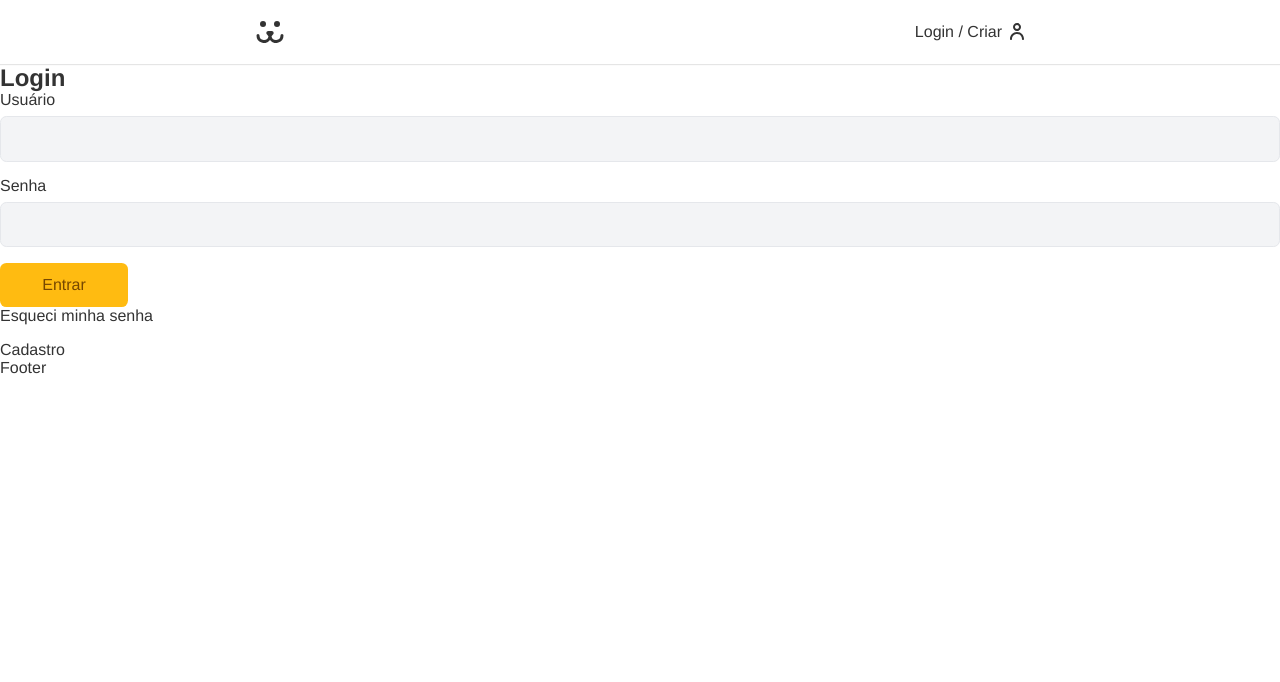
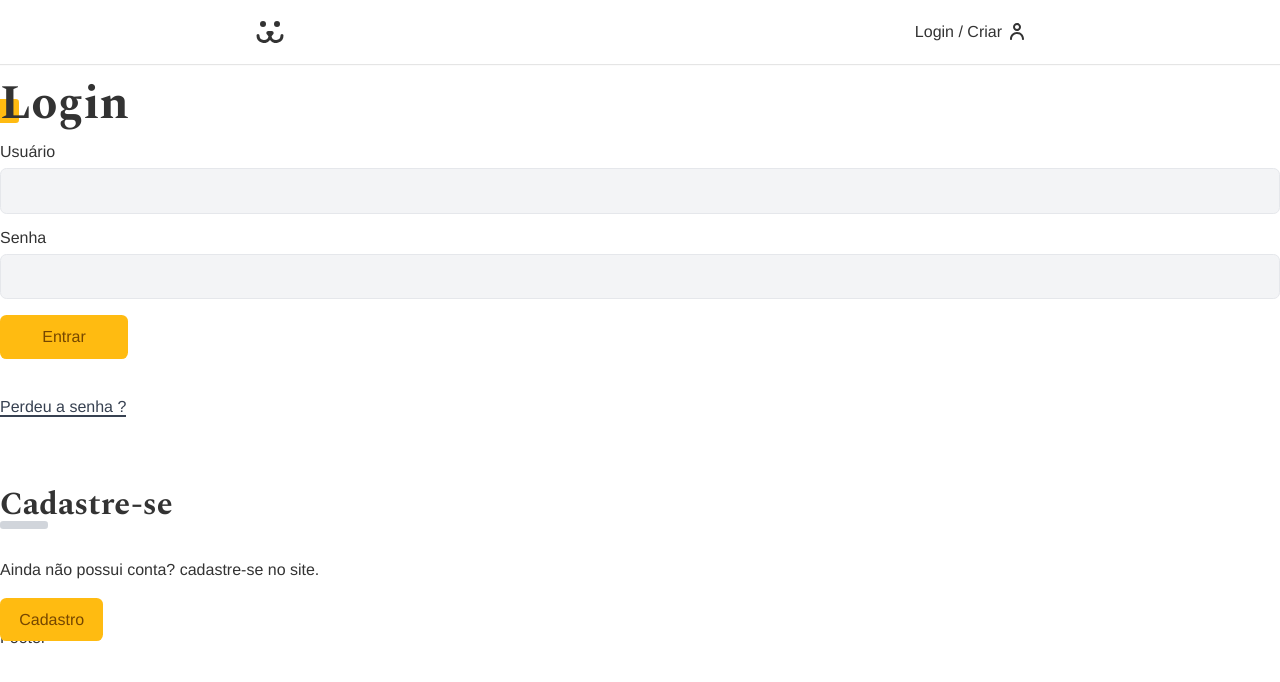
Before and after one commit to leeocoder/dogs, a React (Vite) app: page /login in a window 1280 px wide. Shown: the top 682 px of the page. Built offline with nearby package versions, Linux system fonts and the light colour scheme.

Commit message:
feat: login

```diff
--- a/src/@types/api.ts
+++ b/src/@types/api.ts
@@ -13,6 +13,18 @@ export function TOKEN_POST(body: any) {
   };
 }
 
+export function TOKEN_VALIDATE_POST(token: string) {
+  return {
+    url: `${baseURL}/jwt-auth/v1/token/validate`,
+    options: {
+      method: 'POST',
+      headers: {
+        Authorization: `Bearer ${token}`,
+      },
+    },
+  };
+}
+
 export function USER_GET(token: string) {
   return {
     url: `${baseURL}/api/user`,
--- a/src/App.css
+++ b/src/App.css
@@ -1,3 +1,5 @@
+@import url('https://fonts.googleapis.com/css2?family=Spectral:wght@400;700&display=swap');
+
 :root {
   --yellow-50: #fffbeb;
   --yellow-100: #fff4c6;
@@ -77,6 +79,12 @@ img {
   max-width: 100%;
 }
 
+small.errorMessage {
+  font-size: 0.875rem;
+  color: var(--red-500);
+  margin: 1rem 0;
+}
+
 button,
 input {
   display: block;
@@ -90,3 +98,38 @@ input {
   padding: 0 1rem;
   margin: 0 auto;
 }
+
+.title {
+  font-family: var(--type-second);
+  line-height: 1;
+  font-size: 3rem;
+  margin: 1rem 0;
+  position: relative;
+  z-index: 1;
+}
+
+.title::after {
+  content: '';
+  display: block;
+  width: 1.5rem;
+  height: 1.5rem;
+  background: var(--yellow-400);
+  position: absolute;
+  bottom: 5px;
+  left: -5px;
+  border-radius: 0.2rem;
+  z-index: -1;
+}
+
+.animateLeft {
+  opacity: 0;
+  transform: translateX(-20px);
+  animation: animeLeft 0.3s forwards;
+}
+
+@keyframes animeLeft {
+  to {
+    opacity: 1;
+    transform: initial;
+  }
+}
--- a/src/Components/From/Input/index.tsx
+++ b/src/Components/Form/Input/index.tsx
@@ -1,5 +1,6 @@
 import React from 'react';
 import './input.css';
+import Error from '../../../Helpers/Error';
 
 type Props = {
   label: string;
@@ -29,7 +30,7 @@ function Input({ label, type, name, value, onChange, error, onBlur }: Props) {
         onBlur={onBlur}
         value={value}
       />
-      {error && <small className='error'>{error}</small>}
+      <Error error={error} />
     </div>
   );
 }
--- a/src/Components/Login/index.tsx
+++ b/src/Components/Login/index.tsx
@@ -1,11 +1,16 @@
-import { Route, Routes } from 'react-router-dom';
+import { Navigate, Route, Routes } from 'react-router-dom';
 
 import LoginCreate from '../LoginCreate';
 import LoginForm from '../LoginForm/LoginForm';
 import LoginPasswordLost from '../LoginPasswordLost';
 import LoginPasswordReset from '../LoginPasswordReset';
+import { UserContext } from '../../contexts/UserContext';
+import React from 'react';
 
 const Login = () => {
+  [];
+  const { isLoggedIn } = React.useContext(UserContext);
+  if (isLoggedIn) return <Navigate to='/conta' />;
   return (
     <div>
       <Routes>
--- a/src/Components/LoginForm/LoginForm.tsx
+++ b/src/Components/LoginForm/LoginForm.tsx
@@ -3,14 +3,18 @@ import { Link } from 'react-router-dom';
 
 import { UserContext } from '../../contexts/UserContext';
 import useForm from '../../Hooks/useForm';
-import Button from '../From/Button';
-import Input from '../From/Input';
+import Button from '../Form/Button';
+import Input from '../Form/Input';
+import Error from '../../Helpers/Error';
+
+import './login.css';
+import '../Form/Button/button.css';
 
 function LoginForm() {
   const username = useForm();
   const password = useForm();
 
-  const { userLogin } = React.useContext(UserContext);
+  const { userLogin, error, loading } = React.useContext(UserContext);
 
   const handleSubmit = async (event: FormEvent<HTMLFormElement>) => {
     event.preventDefault();
@@ -20,11 +24,11 @@ function LoginForm() {
   };
 
   return (
-    <section>
-      <h1>Login</h1>
+    <section className='animateLeft'>
+      <h1 className='title'>Login</h1>
       <form
-        action=''
         onSubmit={handleSubmit}
+        className='form'
       >
         <Input
           label='Usuário'
@@ -38,10 +42,29 @@ function LoginForm() {
           name='password'
           {...password}
         />
-        <Button>Entrar</Button>
-        <Link to='/login/esqueci-senha'>Esqueci minha senha</Link>
+        {loading ? (
+          <Button disabled>Carregando...</Button>
+        ) : (
+          <Button>Entrar</Button>
+        )}
+        <Error error={error} />
       </form>
-      <Link to='/login/criar'>Cadastro</Link>
+      <Link
+        className='perdeu'
+        to='/login/perdeu'
+      >
+        Perdeu a senha ?
+      </Link>
+      <div className='cadastro'>
+        <h2 className='subtitle'>Cadastre-se</h2>
+        <p>Ainda não possui conta? cadastre-se no site.</p>
+        <Link
+          className='button'
+          to='/login/criar'
+        >
+          Cadastro
+        </Link>
+      </div>
     </section>
   );
 }
--- /dev/null
+++ b/src/Components/LoginForm/login.css
@@ -0,0 +1,42 @@
+.form {
+  margin-bottom: 2rem;
+}
+.perdeu {
+  display: inline-block;
+  color: var(--gray-700);
+  padding: 0.5rem 0;
+  line-height: 1;
+}
+
+.perdeu::after {
+  content: '';
+  height: 2px;
+  width: 100%;
+  background: currentColor;
+  display: block;
+}
+
+.cadastro {
+  margin-top: 4rem;
+}
+
+.cadastro p {
+  margin-top: 2rem;
+  margin-bottom: 2rem;
+}
+
+.subtitle {
+  font-family: var(--type-second);
+  line-height: 1;
+  font-size: 2rem;
+  margin: 1rem 0;
+}
+
+.subtitle::after {
+  content: '';
+  display: block;
+  width: 3rem;
+  height: 0.5rem;
+  background: var(--gray-300);
+  border-radius: 0.2rem;
+}
--- /dev/null
+++ b/src/Helpers/Error/index.tsx
@@ -0,0 +1,10 @@
+type ErrorProps = {
+  error: string | null;
+};
+
+const Error = ({ error }: ErrorProps) => {
+  if (!error) return null;
+  return <small className='errorMessage'>{error}</small>;
+};
+
+export default Error;
--- a/src/contexts/UserContext.tsx
+++ b/src/contexts/UserContext.tsx
@@ -1,5 +1,6 @@
 import React from 'react';
-import { TOKEN_POST, USER_GET } from '../@types/api';
+import { TOKEN_POST, TOKEN_VALIDATE_POST, USER_GET } from '../@types/api';
+import { useNavigate } from 'react-router-dom';
 
 const UserContext = React.createContext<any>({});
 
@@ -12,6 +13,19 @@ const UserStorage = ({ children }: UserContextProps) => {
   const [isLoggedIn, setIsLoggedIn] = React.useState<boolean | null>(null);
   const [loading, setLoading] = React.useState(false);
   const [error, setError] = React.useState<string | null>(null);
+  const navigate = useNavigate();
+
+  const userLogout = React.useCallback(
+    async function () {
+      setData(null);
+      setError(null);
+      setLoading(false);
+      setIsLoggedIn(false);
+      window.localStorage.removeItem('token');
+      navigate('/login');
+    },
+    [navigate]
+  );
 
   async function getUser(token: string) {
     const { options, url } = USER_GET(token);
@@ -26,20 +40,57 @@ const UserStorage = ({ children }: UserContextProps) => {
   }
 
   async function userLogin(username: string, password: string) {
-    const { url, options } = TOKEN_POST({ username, password });
-    const tokenResponse = await fetch(url, options);
-    if (!tokenResponse.ok) {
-      setError('Falha ao efetuar login');
-      return;
+    try {
+      setError(null);
+      setLoading(true);
+      const { url, options } = TOKEN_POST({ username, password });
+      const tokenResponse = await fetch(url, options);
+      if (!tokenResponse.ok)
+        throw new Error(`Error: ${tokenResponse.statusText}`);
+      const { token } = await tokenResponse.json();
+      window.localStorage.setItem('token', token);
+      await getUser(token);
+      navigate('/conta');
+    } catch (error: any) {
+      setError(error.message);
+      setLoading(false);
+    } finally {
+      setLoading(false);
     }
-    const { token } = await tokenResponse.json();
-    window.localStorage.setItem('token', token);
-
-    getUser(token);
   }
 
+  React.useEffect(() => {
+    async function autoLogin() {
+      const token = window.localStorage.getItem('token');
+      if (token) {
+        try {
+          setError(null);
+          setLoading(true);
+          const { url, options } = TOKEN_VALIDATE_POST(token);
+          const validateResponse = await fetch(url, options);
+          if (!validateResponse.ok) throw new Error('Token inválido');
+          await getUser(token);
+        } catch (error) {
+          userLogout();
+        } finally {
+          setLoading(false);
+        }
+      }
+    }
+    autoLogin();
+  }, [userLogout]);
+
   return (
-    <UserContext.Provider value={{ userLogin, data }}>
+    <UserContext.Provider
+      value={{
+        userLogin,
+        userLogout,
+        data,
+        error,
+        loading,
+        isLoggedIn,
+      }}
+    >
       {children}
     </UserContext.Provider>
   );
```
Also changed, not shown: src/Components/Form/Button/button.css (renamed from src/Components/From/Button/button.css), src/Components/Form/Button/index.tsx (renamed from src/Components/From/Button/index.tsx), src/Components/Form/Input/input.css (renamed from src/Components/From/Input/input.css).
